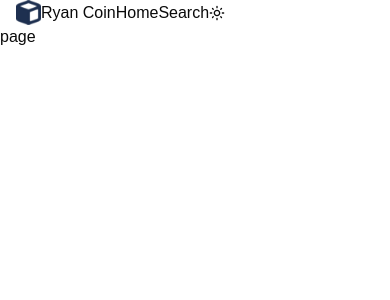
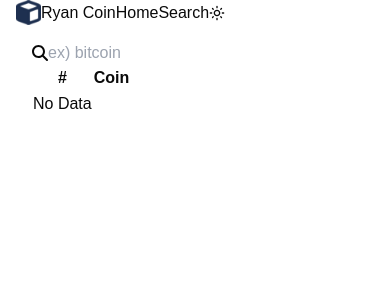
Before and after one commit to mediumryan/next_crypto_tracker, a Next.js app: page /search in a window 390 px wide. Shown: the top 300 px of the page. Built offline with nearby package versions, Linux system fonts and the light colour scheme.

Commit message:
[Update] 코인 페이지 데스크탑 미디어쿼리 설정 및 검색 페이지 구현

```diff
--- a/src/Components/Coin/CoinInfo.tsx
+++ b/src/Components/Coin/CoinInfo.tsx
@@ -47,7 +47,7 @@ export default function CoinInfo({ data }: any) {
   const percentage24h = data?.market_data?.price_change_percentage_24h;
 
   return (
-    <div className="flex flex-col justify-center py-4">
+    <div className="flex flex-col justify-center py-4 md:basis-1/2 md:p-12">
       {/* name */}
       <div className="flex items-center my-4">
         <Image
--- a/src/Components/Header/Navbar.tsx
+++ b/src/Components/Header/Navbar.tsx
@@ -9,7 +9,7 @@ const listStyle =
 
 export default function Navbar() {
   return (
-    <header className="flex items-center justify-between py-1 px-4">
+    <header className="flex items-center justify-between py-1 px-4 md:mt-2">
       {/* back to page */}
       {/* title */}
       <Link href="/" className="flex items-center font-bold">
--- /dev/null
+++ b/src/Components/Search/SearchTable.tsx
@@ -0,0 +1,92 @@
+'use client';
+
+import {
+  Table,
+  TableBody,
+  TableCell,
+  TableHead,
+  TableHeader,
+  TableRow,
+} from '@/Components/ui/table';
+import { SearchResultType } from '@/service';
+import Image from 'next/image';
+import Link from 'next/link';
+import React, { useState } from 'react';
+import { VscDebugStart } from 'react-icons/vsc';
+import { Input } from '../ui/input';
+import { FaMagnifyingGlass } from 'react-icons/fa6';
+
+export default function SearchTable() {
+  const [query, setQuery] = useState('');
+  const [data, setData] = useState<SearchResultType[]>([]);
+
+  const getSearch = async () => {
+    const res = await fetch(`/api/getSearch?query=${query}`);
+    if (res.ok) {
+      const result = await res.json();
+      console.log(result?.coins);
+      setData(result?.coins);
+    }
+  };
+  const onChange = (e: React.FormEvent<HTMLInputElement>) => {
+    setQuery(e.currentTarget.value);
+    getSearch();
+  };
+
+  return (
+    <>
+      <div className="flex items-center">
+        <FaMagnifyingGlass className="w-6 h-6 mr-2" />
+        <Input
+          type="text"
+          placeholder="ex) bitcoin"
+          value={query}
+          onChange={onChange}
+        />
+      </div>
+      <Table>
+        <>
+          <TableHeader>
+            <TableRow>
+              <TableHead>#</TableHead>
+              <TableHead>Coin</TableHead>
+              <TableHead></TableHead>
+            </TableRow>
+          </TableHeader>
+          <TableBody>
+            {data.length > 0 ? (
+              data.map((coin, index) => (
+                <TableRow key={index}>
+                  <TableCell className="font-medium text-lg">
+                    {coin.market_cap_rank}
+                  </TableCell>
+                  <TableCell className="flex items-center text-lg">
+                    <Image
+                      src={coin.thumb}
+                      alt={coin.name}
+                      width={30}
+                      height={30}
+                      className="mr-2"
+                    />
+                    <span className="max-w-[150px] md:max-w-[400px] truncate">
+                      {coin.name}
+                    </span>
+                  </TableCell>
+                  <TableCell>
+                    <Link href={`/coin/${coin.id}`}>
+                      <VscDebugStart />
+                    </Link>
+                  </TableCell>
+                </TableRow>
+              ))
+            ) : (
+              <TableRow>
+                <TableCell>No Data</TableCell>
+              </TableRow>
+            )}
+          </TableBody>
+        </>
+      </Table>
+    </>
+  );
+}
--- /dev/null
+++ b/src/app/api/getSearch/route.ts
@@ -0,0 +1,11 @@
+import { getSearch } from '@/service';
+import { NextResponse } from 'next/server';
+
+export async function GET(request: Request) {
+  const { searchParams } = new URL(request.url);
+  const query = searchParams.get('query') || '';
+
+  const data = await getSearch(query);
+
+  return NextResponse.json(data);
+}
--- a/src/app/coin/[id]/page.tsx
+++ b/src/app/coin/[id]/page.tsx
@@ -29,7 +29,7 @@ export default function CoinPage({ params }: CoinPageProps) {
   }, []);
 
   return (
-    <div className="flex flex-col items-center h-[90vh]">
+    <div className="flex flex-col md:flex-row items-center h-[90vh] md:px-12">
       <CoinInfo data={data} />
       <CoinChart coinId={coinId} />
     </div>
--- a/src/app/search/page.tsx
+++ b/src/app/search/page.tsx
@@ -1,5 +1,17 @@
+'use client';
+
+import SearchTable from '@/Components/Search/SearchTable';
 import React from 'react';
+import { useMediaQuery } from 'react-responsive';
 
-export default function page() {
-  return <div>page</div>;
+export default function SearchPage() {
+  const isMobile = useMediaQuery({ query: '(max-width: 768px)' });
+
+  return (
+    <div className={`px-4 mt-4 mb-12 ${!isMobile && 'px-96'}`}>
+      <div className="px-4">
+        <SearchTable />
+      </div>
+    </div>
+  );
 }
--- a/src/service.ts
+++ b/src/service.ts
@@ -28,6 +28,16 @@ export type MarketsCoinType = {
   total_supply: number; // 총 공급량
 };
 
+export type SearchResultType = {
+  api_symbol: string;
+  id: string;
+  large: string;
+  market_cap_rank: number;
+  name: string;
+  symbol: string;
+  thumb: string;
+};
+
 export async function getMarkets(): Promise<MarketsCoinType[]> {
   const res = await fetch(
     `${BASE_URL}coins/markets?vs_currency=jpy&order=market_cap_desc&per_page=100&page=1`
@@ -50,3 +60,11 @@ export async function get7days(coinId: string): Promise<any> {
   const result = await res.json();
   return result;
 }
+
+export async function getSearch(query: string): Promise<any> {
+  const res = await fetch(`${BASE_URL}search?query=${query}`, {
+    cache: 'no-store',
+  });
+  const result = await res.json();
+  return result;
+}
```
Also changed, not shown: src/Components/Coin/CoinChart.tsx (+9 -5 lines).
